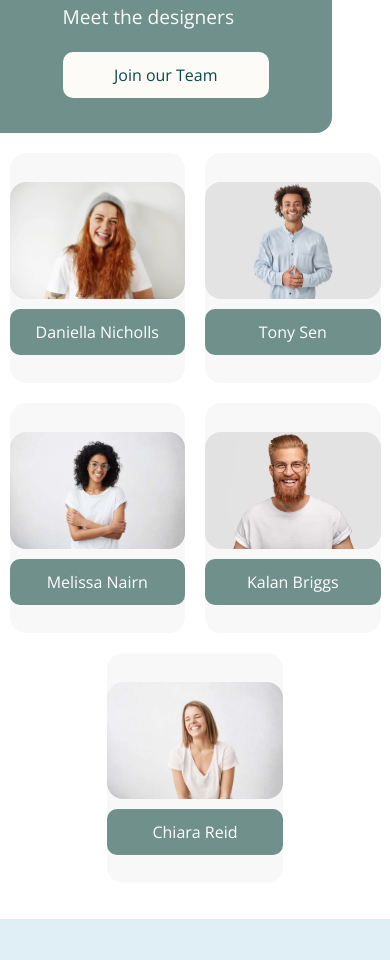
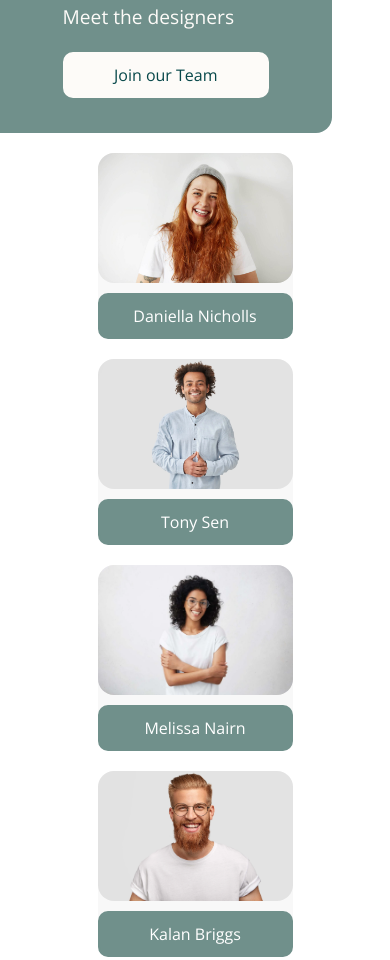
Before and after one commit to Msgl/Inwood-template, a website: page index.html in a window 390 px wide. Shown: the part 5963-6923 px from the top of the page. Drawn offline with nearby package versions, Linux system fonts and the light colour scheme; a web font is replaced by a local one.

Commit message:
Team section mobile improvements

```diff
--- a/sass/styles.scss
+++ b/sass/styles.scss
@@ -977,7 +977,7 @@ header {
         padding: 2.25rem 0;
         & .designers-boxes {
             & .box {
-                width: 45%;
+                width: 50%;
             }
         }
     }
@@ -1136,13 +1136,6 @@ header {
             }
         }
     }
-    .designed {
-        & .designers-boxes {
-            & .box {
-                min-height: 230px;
-            }
-        }
-    }
     .benefits {
         & .content {
             & .box {
```
Also changed, not shown: css/styles.css, 1 other file.
